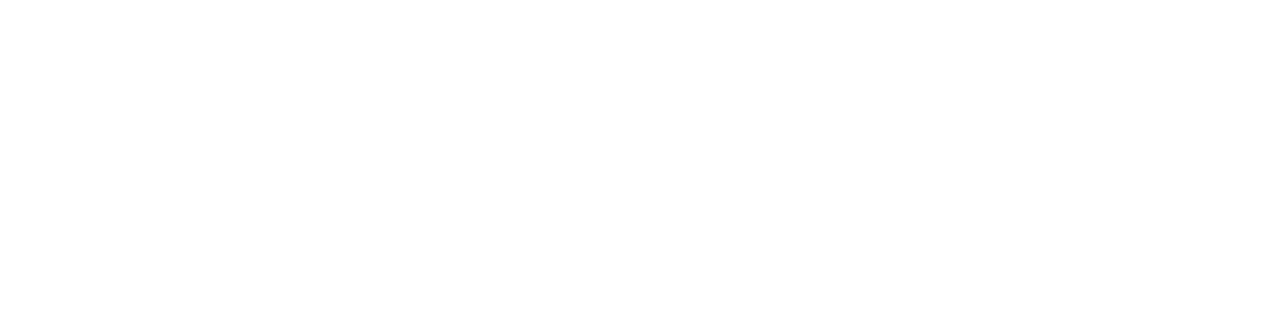
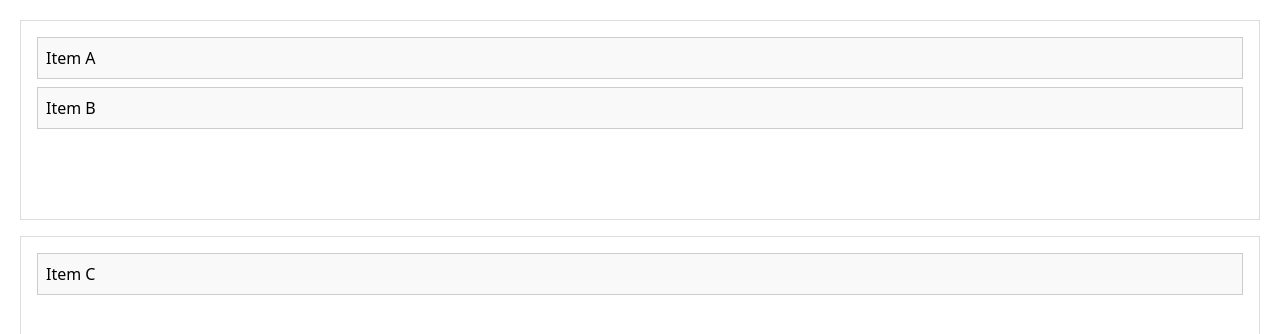
Before and after one commit to high-horse/vue-dragable, a Vue app: page /dragable in a window 1280 px wide. Shown: the top 334 px of the page. Built offline with nearby package versions, Linux system fonts and the light colour scheme; the HTML template or start-up script is replaced by a standard one.

Commit message:
drag and drop

```diff
--- a/src/views/Dragable.vue
+++ b/src/views/Dragable.vue
@@ -1,3 +1,77 @@
+<script>
+import { ref } from "vue";
+
+export default {
+    setup() {
+        const items = ref([
+            { id: 0, title: "Item A", list: 1 },
+            { id: 1, title: "Item B", list: 1 },
+            { id: 2, title: "Item C", list: 2 },
+        ]);
+
+        const getList = (list) => {
+            return items.value.filter((item) => item.list == list);
+        };
+
+        const startDrag = (event, item) => {
+            console.log(item);
+            event.dataTransfer.dropEffect = "move";
+            event.dataTransfer.effectAllowed = "move";
+            event.dataTransfer.setData("itemID", item.id);
+        };
+
+        const onDrop = (event, list) => {
+            const itemID = event.dataTransfer.getData("itemID");
+            const item = items.value.find((item) => item.id == itemID);
+            item.list = list;
+        };
+        return {
+            getList,
+            onDrop,
+            startDrag,
+        };
+    },
+};
+</script>
+
 <template>
-Dragable view
+    <div class="drop-zone" @drop="onDrop($event, 1)" @dragenter.prevent @dragover.prevent>
+        <div
+            v-for="item in getList(1)"
+            :key="item.id"
+            class="drag-el"
+            draggable="true"
+            @dragstart="startDrag($event, item)"
+        >
+            {{ item.title }}
+        </div>
+    </div>
+    <div class="drop-zone" @drop="onDrop($event, 2)" @dragenter.prevent @dragover.prevent>
+        <div
+            v-for="item in getList(2)"
+            :key="item.id"
+            class="drag-el"
+            draggable="true"
+            @dragstart="startDrag($event, item)"
+        >
+            {{ item.title }}
+        </div>
+    </div>
 </template>
+
+<style scoped>
+.drop-zone {
+    border: 1px solid #ddd;
+    padding: 1rem;
+    margin: 1rem;
+    min-height: 200px;
+}
+
+.drag-el {
+    border: 1px solid #ccc;
+    padding: 0.5rem;
+    margin-bottom: 0.5rem;
+    background-color: #f9f9f9;
+    color: black;
+}
+</style>
```
